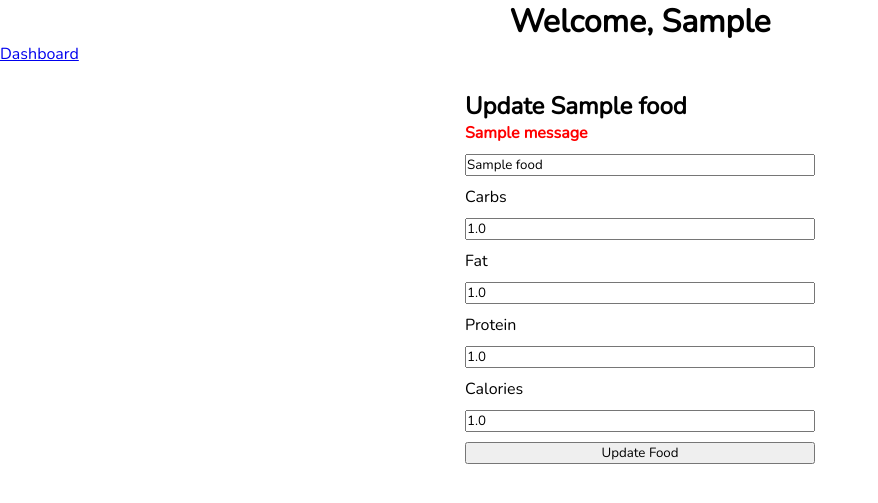
After one commit to connorskorburg/HealthTrak, a Flask app: page /fooditem/edit/1 in a window 1280 px wide. The commit adds this page. Shown: the top 503 px of the page, without its empty margins (0-878 px from the left). Run offline with Flask 2, Linux system fonts and the light colour scheme; the visitor is signed in with stand-in values (Sample User, id 1); tables that the repository leaves empty hold one stand-in row (values such as "Sample post"); one stand-in notice (Sample message) is shown.

Commit message:
user can update food item

```diff
--- a/controllers.py
+++ b/controllers.py
@@ -57,3 +57,28 @@ def newFood():
             existing_meal.food_in_meal.append(food)
             db.session.commit()
         return redirect('/mealtrack')
+# render edit food page
+def editFood(food_id):
+    if not 'user_id' in session.keys():
+        return redirect('/')
+    else:
+        user = User.query.get(session['user_id'])
+        food = Food.query.get(food_id)
+        return render_template('editfood.html', user=user, food=food)
+# method to update food
+def updateFood():
+    food = Food.query.get(request.form['food_id'])
+    if not 'user_id' in session.keys():
+        return redirect('/')
+    else:
+        valid_food = Food.validate_food(request.form)
+        if valid_food:
+            food.name = request.form['food_name']
+            food.carbs = request.form['carbs']
+            food.fat = request.form['fat']
+            food.protein = request.form['protein']
+            food.calories = request.form['calories']
+            db.session.commit()
+            return redirect('/dashboard')
+        else:
+            return redirect(f'/fooditem/edit/{food.id}')
--- a/routes.py
+++ b/routes.py
@@ -8,3 +8,5 @@ app.add_url_rule('/register', view_func=register, methods=['POST'])
 app.add_url_rule('/logout', view_func=logout)
 app.add_url_rule('/mealtrack', view_func=mealtrack)
 app.add_url_rule('/fooditem/new', view_func=newFood, methods=['POST'])
+app.add_url_rule('/fooditem/edit/<int:food_id>', view_func=editFood)
+app.add_url_rule('/updateFood', view_func=updateFood, methods=['POST'])
--- a/static/css/style.css
+++ b/static/css/style.css
@@ -95,4 +95,14 @@ tr, th, td {
   list-style-type: none;
   margin-bottom: 5px;
 }
+
+#edit-food {
+  width: 100%;
+  display: -ms-grid;
+  display: grid;
+}
+
+#edit-food form {
+  margin: 25px auto;
+}
 /*# sourceMappingURL=style.css.map */
--- a/static/css/style.scss
+++ b/static/css/style.scss
@@ -74,3 +74,10 @@ tr, th, td {
         margin-bottom: 5px;
     }
 }
+#edit-food{
+    width: 100%;
+    display: grid;
+    form{
+        margin: 25px auto;
+    }
+}
--- a/templates/dashboard.html
+++ b/templates/dashboard.html
@@ -47,6 +47,7 @@
             <ul>
                 {% for food in meal.food_in_meal %}
                 <h4>{{ food.name }}</h4>
+                <a href="/fooditem/edit/{{ food.id }}">Edit</a>
                 <ul>
                     <li>Carbs: {{ food.carbs }}g</li>
                     <li>Fat: {{ food.fat }}g</li>
--- /dev/null
+++ b/templates/editfood.html
@@ -0,0 +1,35 @@
+<!DOCTYPE html>
+<html lang="en">
+<head>
+    <meta charset="UTF-8">
+    <meta name="viewport" content="width=device-width, initial-scale=1.0">
+    <link rel="stylesheet" href="{{ url_for('static', filename='/css/style.css') }}">
+</head>
+<body>
+    <h1>Welcome, {{ user.first_name }}</h1>
+    <div id="edit-food">
+        <a href="/dashboard">Dashboard</a>
+        <form action="/updateFood" method="post">
+            <h2>Update {{ food.name }}</h2>
+            {% with food_error = get_flashed_messages(category_filter = ["food_error"]) %}
+                {% if food_error %}
+                    {% for food_err in food_error %}
+                        <p class="error">{{ food_err }}</p>
+                    {% endfor %}
+                {% endif %}
+            {% endwith %}
+            <input type="hidden" name="food_id" value="{{ food.id }}">
+            <input type="text" name="food_name" value="{{ food.name }}">
+            <span>Carbs</span>
+            <input type="number" name="carbs" value="{{ food.carbs }}">
+            <span>Fat</span>
+            <input type="number" name="fat" value="{{ food.fat }}">
+            <span>Protein</span>
+            <input type="number" name="protein" value="{{ food.protein }}">
+            <span>Calories</span>
+            <input type="number" name="calories" value="{{ food.calories }}">
+            <button type="submit">Update Food</button>
+        </form>
+    </div>
+</body>
+</html>
```
Also changed, not shown: 1 other file.
